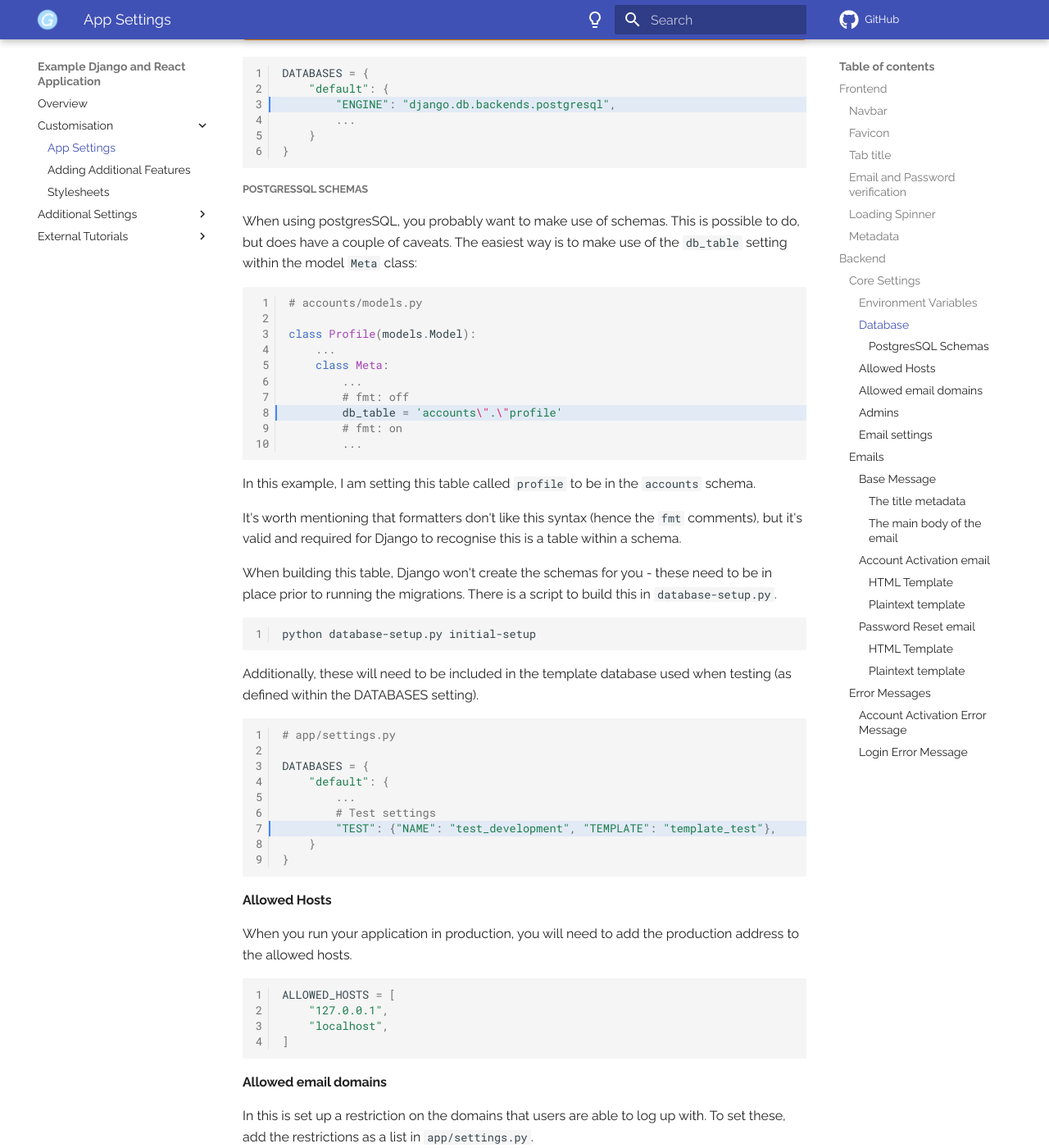
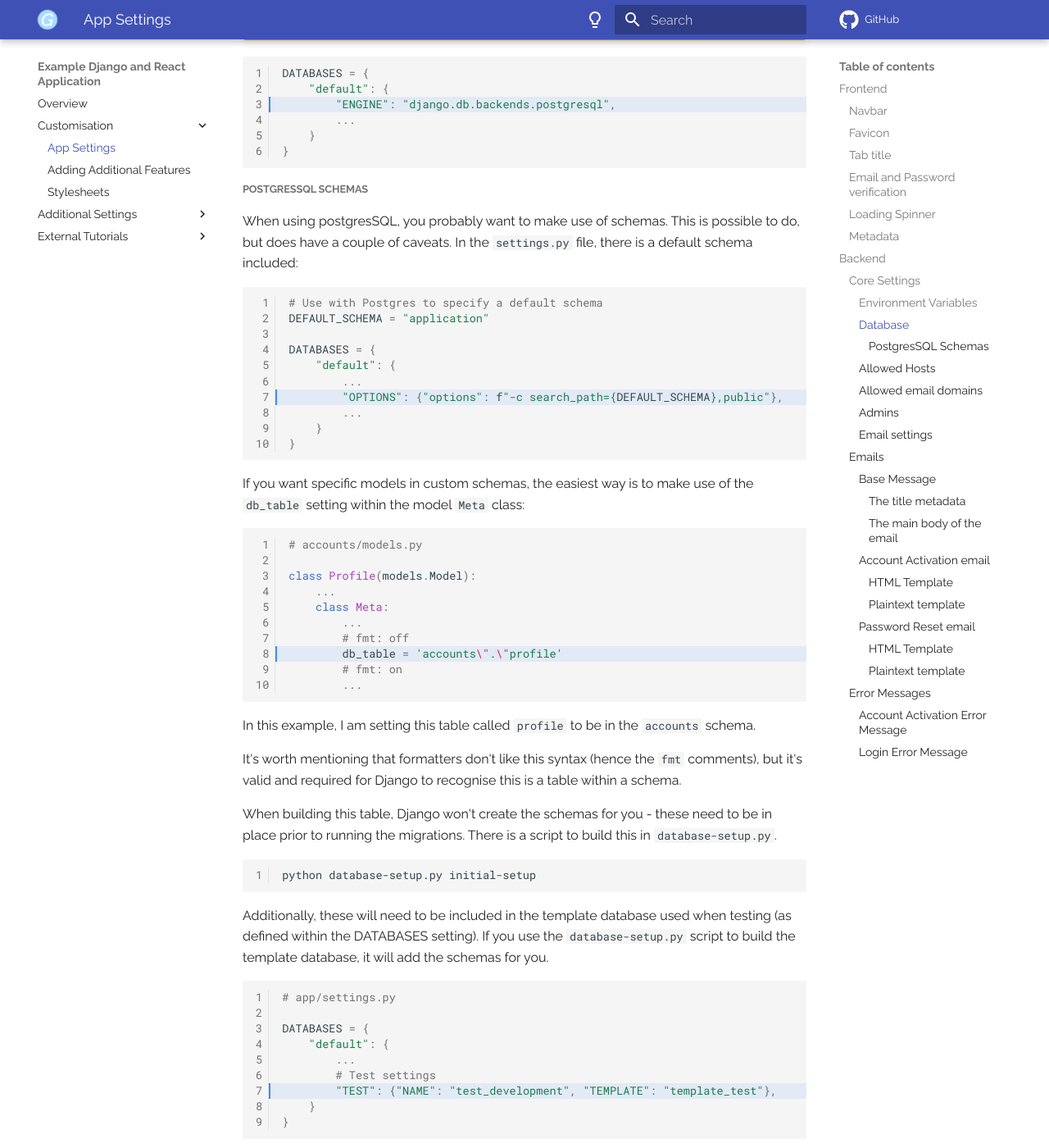
Before and after one commit to glsdown/template-django-react-app, an MkDocs documentation site: the page built from docs-development/app-settings.md, in a window 1280 px wide and 1400 px high, scrolled down 3635 px. Shown: the whole window at 82% size. Built offline with MkDocs 1.6.1 and Material for MkDocs 9.7.7, drawn with Linux system fonts in a browser that asks for light colours; comment, search, counter and statistics services are not loaded.

Commit message:
Fix issues with postgres setup

````diff
--- a/database-setup.py
+++ b/database-setup.py
@@ -15,7 +15,7 @@ from sqlalchemy.orm import sessionmaker
 
 
 # List of schemas that need to be created
-REQUIRED_SCHEMAS = ["accounts", "data_schema"]
+REQUIRED_SCHEMAS = ["application"]
 
 
 def create_schemas(engine):
--- a/docs-development/app-settings.md
+++ b/docs-development/app-settings.md
@@ -181,7 +181,22 @@ DATABASES = {
 
 ##### PostgresSQL Schemas
 
-When using postgresSQL, you probably want to make use of schemas. This is possible to do, but does have a couple of caveats. The easiest way is to make use of the `db_table` setting within the model `Meta` class:
+When using postgresSQL, you probably want to make use of schemas. This is possible to do, but does have a couple of caveats. In the `settings.py` file, there is a default schema included:
+
+```python hl_lines="7"
+# Use with Postgres to specify a default schema
+DEFAULT_SCHEMA = "application"
+
+DATABASES = {
+    "default": {
+        ...
+        "OPTIONS": {"options": f"-c search_path={DEFAULT_SCHEMA},public"},
+        ...
+    }
+}
+```
+
+If you want specific models in custom schemas, the easiest way is to make use of the `db_table` setting within the model `Meta` class:
 
 ```python hl_lines="8"
 # accounts/models.py
@@ -206,7 +221,7 @@ When building this table, Django won't create the schemas for you - these need t
 python database-setup.py initial-setup
 ```
 
-Additionally, these will need to be included in the template database used when testing (as defined within the DATABASES setting).
+Additionally, these will need to be included in the template database used when testing (as defined within the DATABASES setting). If you use the `database-setup.py` script to build the template database, it will add the schemas for you.
 
 ```python hl_lines="7"
 # app/settings.py
````
Also changed, not shown: 1 other file.
